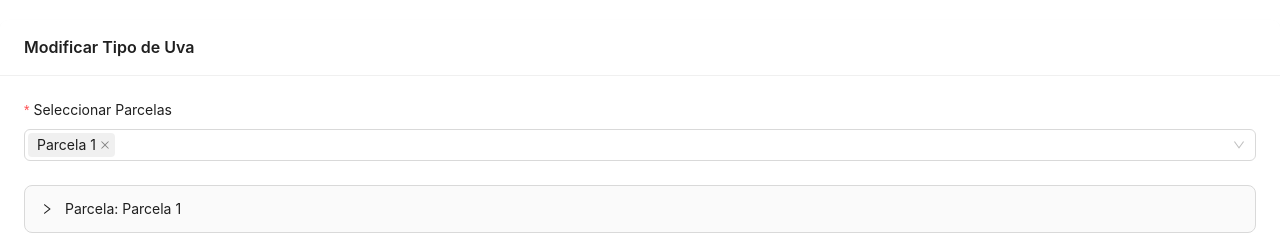
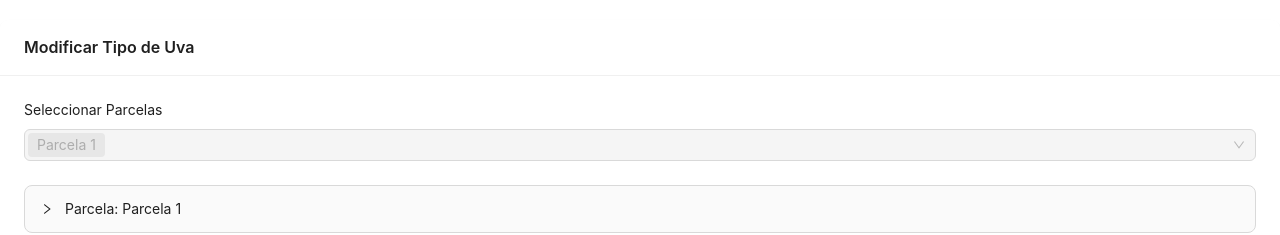
Before and after one commit to jesus-barrera-moran/vino-costero-frontend, a React (Create React App) app: page /edit-grape-type/1 in a window 1280 px wide. Shown: the top 235 px of the page. Built offline with nearby package versions, Linux system fonts and the light colour scheme.

Commit message:
Refinar los campos de las siembres

```diff
--- a/src/pages/DimensionsListWithDetails.js
+++ b/src/pages/DimensionsListWithDetails.js
@@ -14,6 +14,7 @@ const parcelasExistentes = [
       longitud: 500,   // En metros
       anchura: 200,    // En metros
       pendiente: 15,
+      fecha: '2023-05-01',
     },
     historialDimensiones: [
       {
@@ -40,6 +41,7 @@ const parcelasExistentes = [
       longitud: 400,  // En metros
       anchura: 150,   // En metros
       pendiente: 12,
+      fecha: '2023-04-15',
     },
     historialDimensiones: [],
   },
@@ -117,6 +119,7 @@ const ParcelDimensionsOverview = () => {
             <Descriptions.Item label="Longitud">{longitud} metros</Descriptions.Item>
             <Descriptions.Item label="Anchura">{anchura} metros</Descriptions.Item>
             <Descriptions.Item label="Pendiente">{parcela.dimensionesActuales.pendiente}%</Descriptions.Item>
+            <Descriptions.Item label="Fecha">{parcela.dimensionesActuales.fecha}</Descriptions.Item>
           </Descriptions>
         </Panel>
 
--- a/src/pages/GrapeTypeForm.js
+++ b/src/pages/GrapeTypeForm.js
@@ -5,7 +5,7 @@ import { useNavigate, useParams } from 'react-router-dom';
 const { Option } = Select;
 const { Panel } = Collapse;
 
-// Simulación de datos de parcelas
+// Simulación de datos de parcelas con siembras activas
 const parcelasExistentes = [
   {
     id: 1,
@@ -22,6 +22,12 @@ const parcelasExistentes = [
       temperatura: 18,
       observaciones: 'Condiciones normales',
     },
+    siembraActiva: {
+      fechaPlantacion: '2023-05-10',
+      cantidadPlantas: 1000,
+      tecnica: 'Siembra directa',
+      observaciones: 'Observaciones de la siembra...',
+    },
   },
   {
     id: 2,
@@ -37,6 +43,12 @@ const parcelasExistentes = [
       humedad: 36,
       temperatura: 19,
       observaciones: 'Condiciones óptimas',
+    },
+    siembraActiva: {
+      fechaPlantacion: '2023-04-20',
+      cantidadPlantas: 1200,
+      tecnica: 'Trasplante',
+      observaciones: 'Observaciones de la siembra...',
     },
   },
 ];
@@ -94,7 +106,7 @@ const CreateOrEditGrapeType = () => {
     navigate('/');
   };
 
-  // Función para renderizar los acordeones con la información de las parcelas
+  // Función para renderizar los acordeones con la información de las parcelas y siembras activas
   const renderParcelDetails = (parcelaId) => {
     const parcela = parcelasExistentes.find((p) => p.id === parcelaId);
     if (parcela) {
@@ -121,6 +133,17 @@ const CreateOrEditGrapeType = () => {
                   <Descriptions.Item label="Observaciones">{parcela.controlTierra.observaciones}</Descriptions.Item>
                 </Descriptions>
               </Panel>
+
+              {/* Acordeón para la Siembra Activa */}
+              {parcela.siembraActiva && (
+                <Panel header="Siembra Activa" key={`siembra-${parcela.id}`}>
+                  <Descriptions column={1} bordered>
+                    <Descriptions.Item label="Cantidad de Plantas">{parcela.siembraActiva.cantidadPlantas}</Descriptions.Item>
+                    <Descriptions.Item label="Técnica de Siembra">{parcela.siembraActiva.tecnica}</Descriptions.Item>
+                    <Descriptions.Item label="Observaciones">{parcela.siembraActiva.observaciones}</Descriptions.Item>
+                  </Descriptions>
+                </Panel>
+              )}
             </Collapse>
           </Panel>
         </Collapse>
@@ -136,13 +159,13 @@ const CreateOrEditGrapeType = () => {
         <Form.Item
           label="Seleccionar Parcelas"
           name="parcelas"
-          rules={[{ required: true, message: 'Por favor, seleccione al menos una parcela' }]}
         >
           <Select
             mode="multiple"
             placeholder="Seleccione las parcelas"
             defaultValue={selectedParcels}
             onChange={setSelectedParcels}
+            disabled={isEditMode}
           >
             {parcelasExistentes.map((parcela) => (
               <Option key={parcela.id} value={parcela.id}>
--- a/src/pages/ParcelsListWithDetails.js
+++ b/src/pages/ParcelsListWithDetails.js
@@ -169,7 +169,6 @@ const ParcelsListWithDetails = () => {
         >
           <Descriptions column={1} bordered>
             <Descriptions.Item label="Tipo de Uva">{parcela.siembra_activa.tipo_uva}</Descriptions.Item>
-            <Descriptions.Item label="Fecha de Plantación">{parcela.siembra_activa.fecha_plantacion}</Descriptions.Item>
             <Descriptions.Item label="Cantidad de Plantas">{parcela.siembra_activa.cantidad_plantas}</Descriptions.Item>
             <Descriptions.Item label="Técnica Utilizada">{parcela.siembra_activa.tecnica}</Descriptions.Item>
             <Descriptions.Item label="Estado de la Siembra">{parcela.siembra_activa.estado}</Descriptions.Item>
--- a/src/pages/SoilControlForm.js
+++ b/src/pages/SoilControlForm.js
@@ -24,7 +24,6 @@ const parcelasExistentes = [
       humedad: 35,
       temperatura: 15,
       observaciones: 'Condiciones normales',
-      fecha: '2023-07-14',
     },
   },
   {
@@ -45,7 +44,6 @@ const parcelasExistentes = [
       humedad: 38,
       temperatura: 18,
       observaciones: 'Condiciones óptimas',
-      fecha: '2023-06-28',
     },
   },
 ];
@@ -136,7 +134,6 @@ const RegisterSoilControl = () => {
                 <Descriptions.Item label="Humedad">{selectedParcela.ultimoControlTierra.humedad}%</Descriptions.Item>
                 <Descriptions.Item label="Temperatura">{selectedParcela.ultimoControlTierra.temperatura}°C</Descriptions.Item>
                 <Descriptions.Item label="Observaciones">{selectedParcela.ultimoControlTierra.observaciones}</Descriptions.Item>
-                <Descriptions.Item label="Fecha">{selectedParcela.ultimoControlTierra.fecha}</Descriptions.Item>
               </Descriptions>
             </Panel>
           </Collapse>
```
